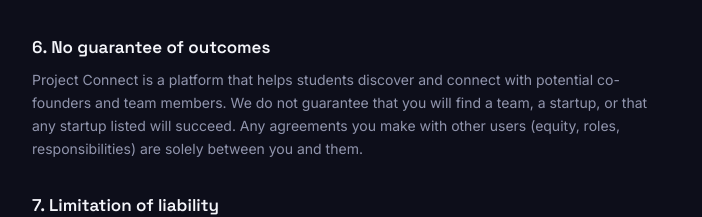
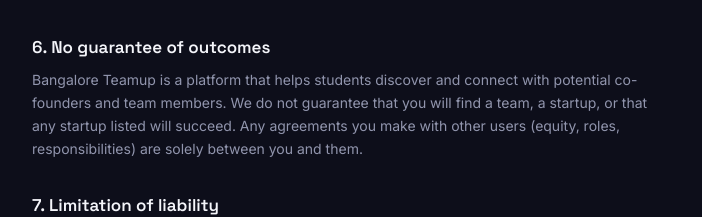
Before and after one commit to Darkcrisx7/project-connect, a Next.js app: page /terms in a window 1280 px wide. Shown: the part 1099-1316 px from the top of the page, without its empty margins (288-990 px from the left). Built offline with nearby package versions, Linux system fonts and the light colour scheme.

Commit message:
Update page.tsx

```diff
--- a/app/terms/page.tsx
+++ b/app/terms/page.tsx
@@ -57,7 +57,7 @@
 
         <h2 className="mt-8 font-display text-[17px] font-semibold text-ink">6. No guarantee of outcomes</h2>
         <p className="mt-2">
-          Project Connect is a platform that helps students discover and connect with potential
+          Bangalore Teamup is a platform that helps students discover and connect with potential
           co-founders and team members. We do not guarantee that you will find a team, a
           startup, or that any startup listed will succeed. Any agreements you make with other
           users (equity, roles, responsibilities) are solely between you and them.
```
